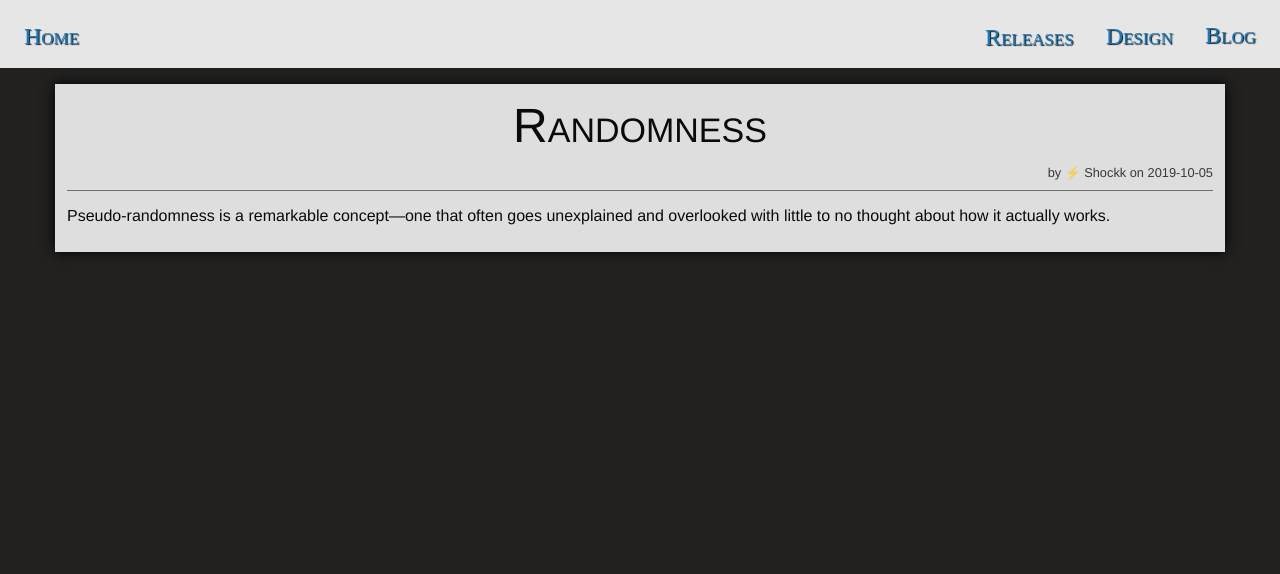
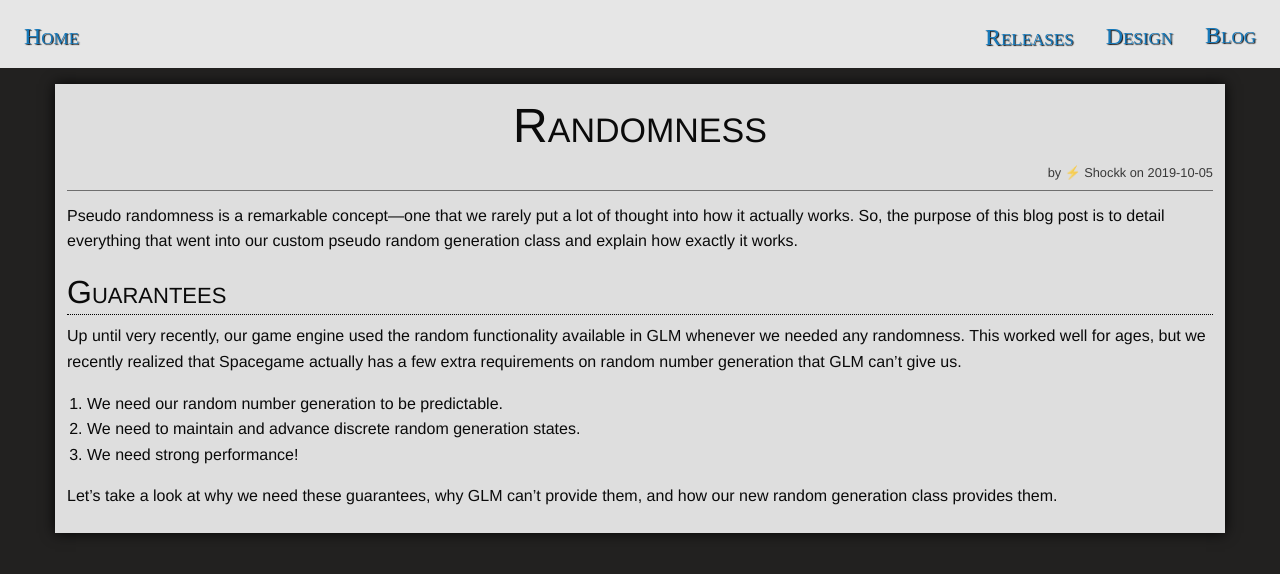
Before and after one commit to ori-sky/polar-space, a Jekyll site: the page built from _posts/2019-10-05-01-randomness.md, in a window 1280 px wide. Shown: the top 574 px of the page. Built offline with Jekyll 4.4.1, drawn with Linux system fonts in a browser that asks for light colours; nearby versions of some CDN libraries; some web fonts are replaced; our own code applies the rules of GitHub Pages for plain Markdown files; library files that are not in the unit come from our copies.

Commit message:
Update 2019-10-05-01-randomness.md

```diff
--- a/_posts/2019-10-05-01-randomness.md
+++ b/_posts/2019-10-05-01-randomness.md
@@ -4,4 +4,14 @@ category: Draft
 author: ⚡ Shockk
 description: A detailed overview of how we implement uniform randomness in our game engine.
 ---
-Pseudo-randomness is a remarkable concept—one that often goes unexplained and overlooked with little to no thought about how it actually works.
+Pseudo randomness is a remarkable concept—one that we rarely put a lot of thought into how it actually works. So, the purpose of this blog post is to detail everything that went into our custom pseudo random generation class and explain how exactly it works.
+
+# Guarantees
+
+Up until very recently, our game engine used the random functionality available in GLM whenever we needed any randomness. This worked well for ages, but we recently realized that Spacegame actually has a few extra requirements on random number generation that GLM can't give us.
+
+1. We need our random number generation to be predictable.
+2. We need to maintain and advance discrete random generation states.
+3. We need strong performance!
+
+Let's take a look at why we need these guarantees, why GLM can't provide them, and how our new random generation class provides them.
```
